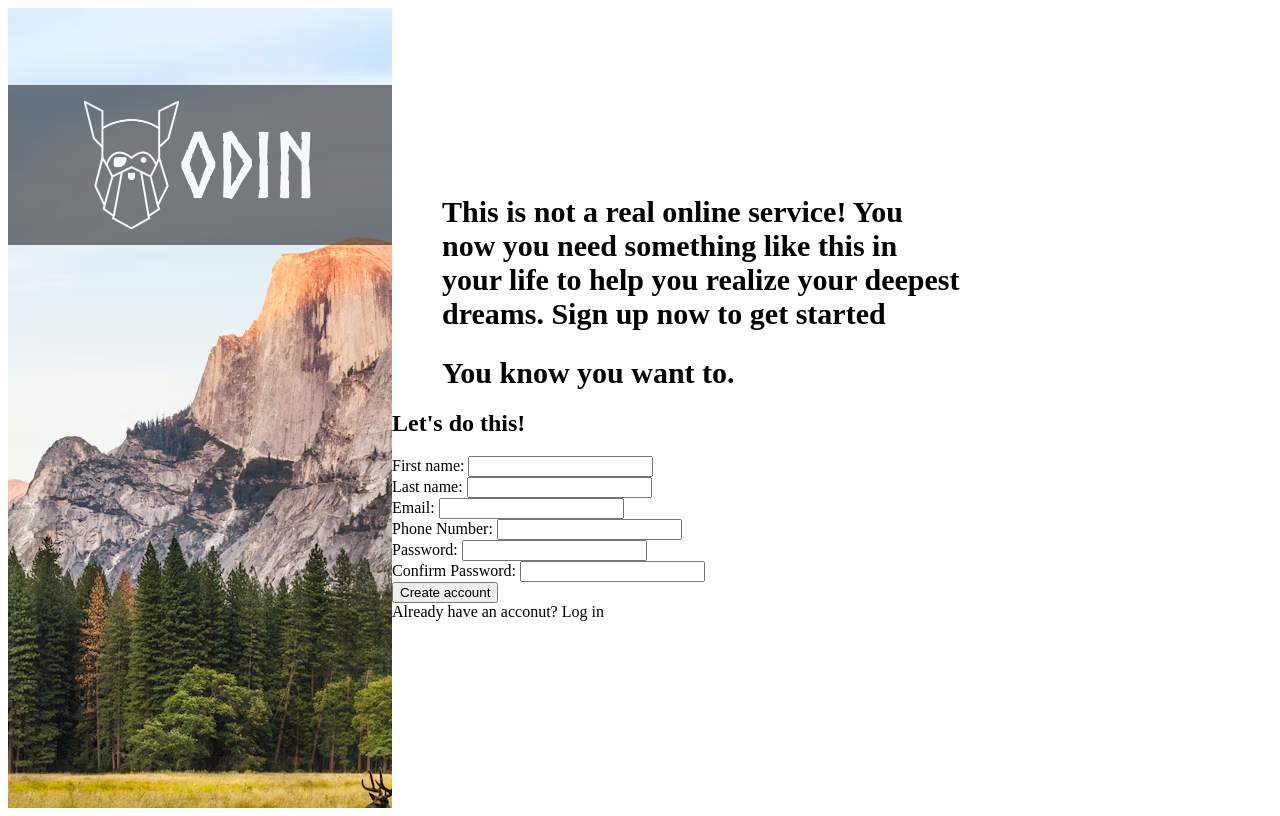
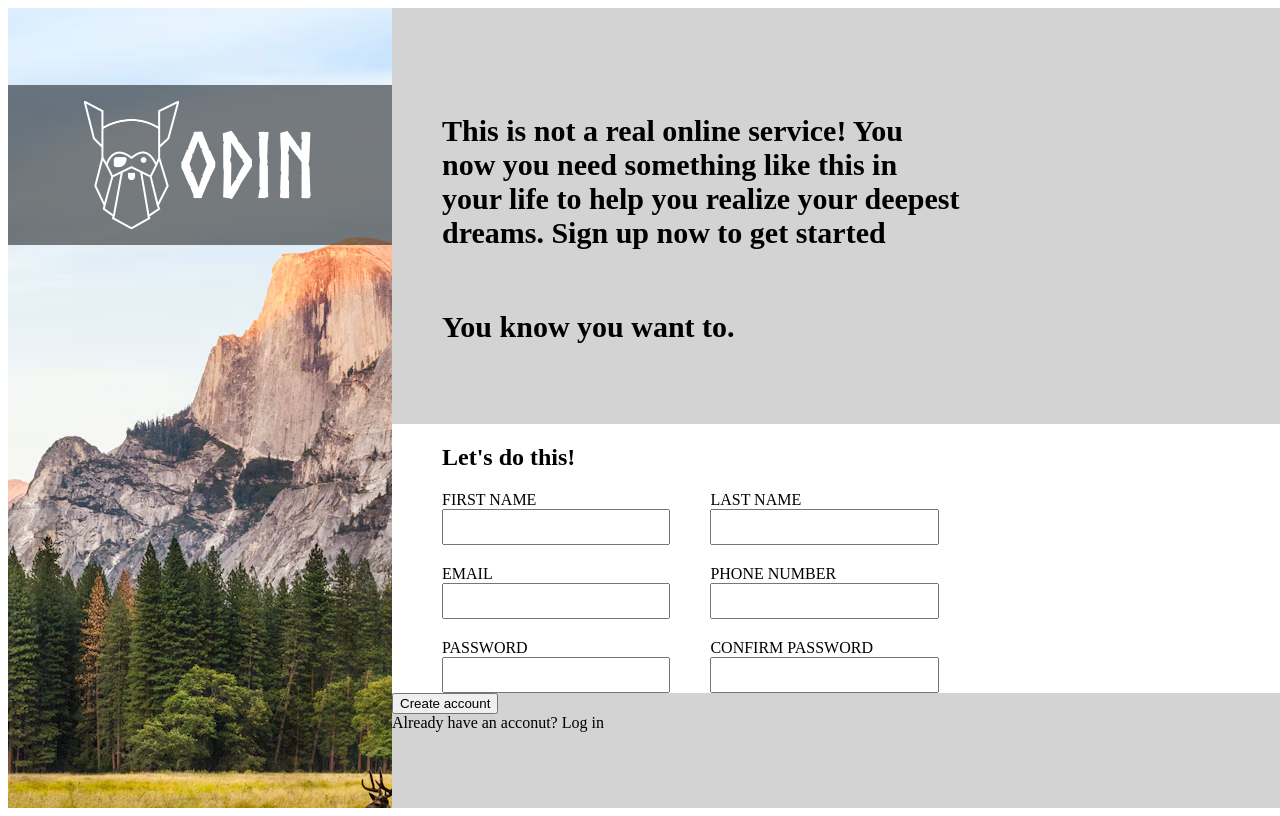
Before and after one commit to fnafelipe/odin-signupform, a plain HTML site: page index.html in a window 1280 px wide. Drawn offline with Linux system fonts and the light colour scheme.

Commit message:
feat: add form section basic structure

```diff
--- a/index.html
+++ b/index.html
@@ -17,39 +17,39 @@
       </div>
       <main class="main-container">
         <header class="description">
-          <div class="text">
+          <p class="text">
             This is not a real online service! You now you need something like
             this in your life to help you realize your deepest dreams. Sign up
             now to get started
-          </div>
-          <div class="sub-text">You know you want to.</div>
+          </p>
+          <p class="sub-text">You know you want to.</p>
         </header>
         <div class="form-container">
-          <h2 class="form-title">Let's do this!</h2>
           <form action="#" method="post" id="sign-up-form">
-            <div class="input-section">
-              <div class="first-name-section">
-                <label for="first-name">First name:</label>
+            <h2 class="form-title">Let's do this!</h2>
+            <div class="input-container">
+              <div class="input-section">
+                <label for="first-name">FIRST NAME</label>
                 <input type="text" id="first-name" name="first-name" />
               </div>
-              <div class="last-name-section">
-                <label for="last-name">Last name:</label>
+              <div class="input-section">
+                <label for="last-name">LAST NAME</label>
                 <input type="text" id="last-name" name="last-name" />
               </div>
-              <div class="email-section">
-                <label for="email">Email:</label>
+              <div class="input-section">
+                <label for="email">EMAIL</label>
                 <input type="email" id="email" name="email" />
               </div>
-              <div class="phone-number-section">
-                <label for="phone-number">Phone Number:</label>
-                <input type="number" id="phone-number" name="phone-number" />
+              <div class="input-section">
+                <label for="phone-number">PHONE NUMBER</label>
+                <input type="tel" id="phone-number" name="phone-number" />
               </div>
-              <div class="passwrod-section">
-                <label for="password">Password:</label>
+              <div class="input-section">
+                <label for="password">PASSWORD</label>
                 <input type="password" id="password" name="password" />
               </div>
-              <div class="confirm-password-section">
-                <label for="confirm-password">Confirm Password:</label>
+              <div class="input-section">
+                <label for="confirm-password">CONFIRM PASSWORD</label>
                 <input
                   type="password"
                   id="confirm-password"
@@ -59,7 +59,9 @@
             </div>
           </form>
           <div class="submit-section">
-            <button type="submit" id="submit-button">Create account</button>
+            <button type="submit" id="submit-button" form="sign-up-form">
+              Create account
+            </button>
             <div class="login">Already have an acconut? Log in</div>
           </div>
         </div>
--- a/styles.css
+++ b/styles.css
@@ -18,8 +18,7 @@
   display: flex;
   width: 100%;
   height: 20%;
-  background-color: black;
-  opacity: 50%;
+  background-color: rgba(0, 0, 0, 0.5);
   margin-top: 20%;
   justify-content: center;
   align-items: center;
@@ -39,6 +38,8 @@
   display: flex;
   flex-direction: column;
   justify-content: center;
+  background-color: lightgray;
+  gap: 50px;
 }
 
 .description {
@@ -48,5 +49,31 @@
   margin-left: 50px;
   font-size: 30px;
   font-weight: 600;
-  gap: 25px;
 }
+
+.form-container {
+  display: flex;
+  flex-direction: column;
+}
+
+#sign-up-form {
+  background-color: white;
+  padding-left: 50px;
+}
+
+.input-container {
+  display: flex;
+  flex-wrap: wrap;
+  max-width: 60%;
+  gap: 20px 40px;
+}
+
+.input-section {
+  display: flex;
+  flex-direction: column;
+  width: 45%;
+}
+
+input {
+  height: 30px;
+}
```
